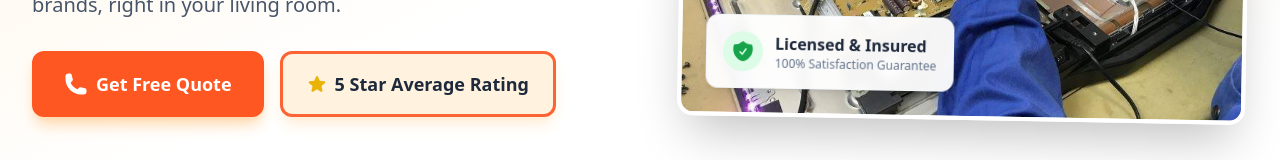
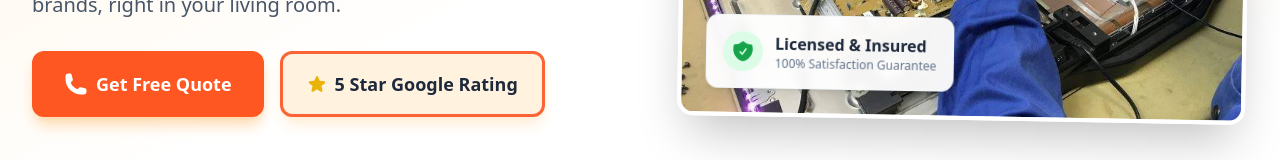
Before and after one commit to zxc-mrt1n-o4/InHome-TV-Repair, a Next.js app: page / in a window 1280 px wide. Shown: the part 493-653 px from the top of the page. Built offline with nearby package versions, Linux system fonts and the light colour scheme.

Commit message:
Update page.tsx

```diff
--- a/src/app/page.tsx
+++ b/src/app/page.tsx
@@ -220,7 +220,7 @@ export default function TVRepairLanding() {
                   className="inline-flex items-center justify-center space-x-2 bg-[#fff3e0] hover:bg-[#ffe0b2] text-slate-800 font-bold py-4 px-6 rounded-xl transition-all text-lg duration-200 border-[3px] border-[#fc6435] shadow-lg shadow-orange-100 transform hover:-translate-y-1"
                 >
                   <StarIcon className="w-5 h-5 text-yellow-500" />
-                  <span>5 Star Average Rating</span>
+                  <span>5 Star Google Rating</span>
                 </a>
               </div>
             </motion.div>
```
